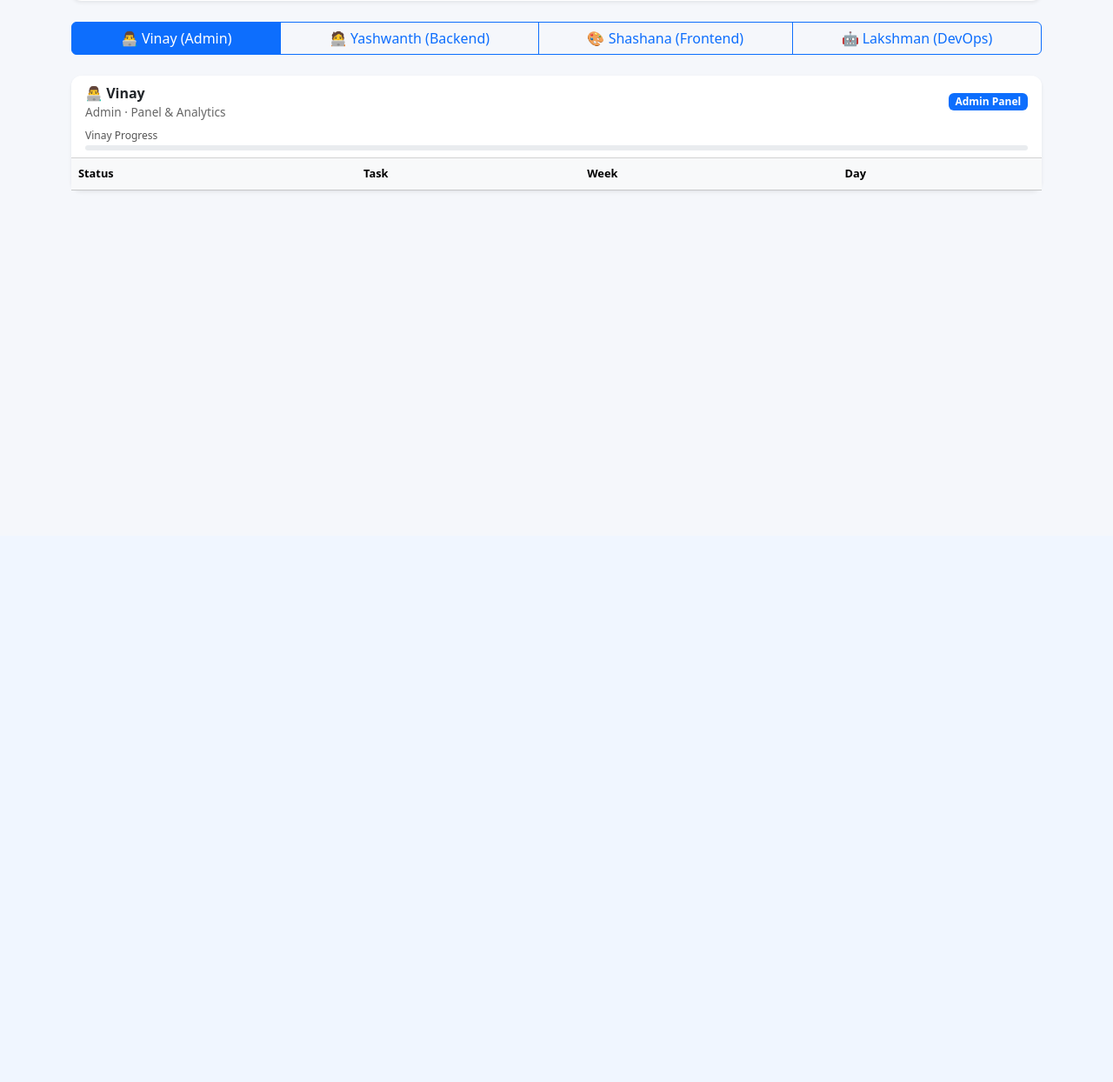
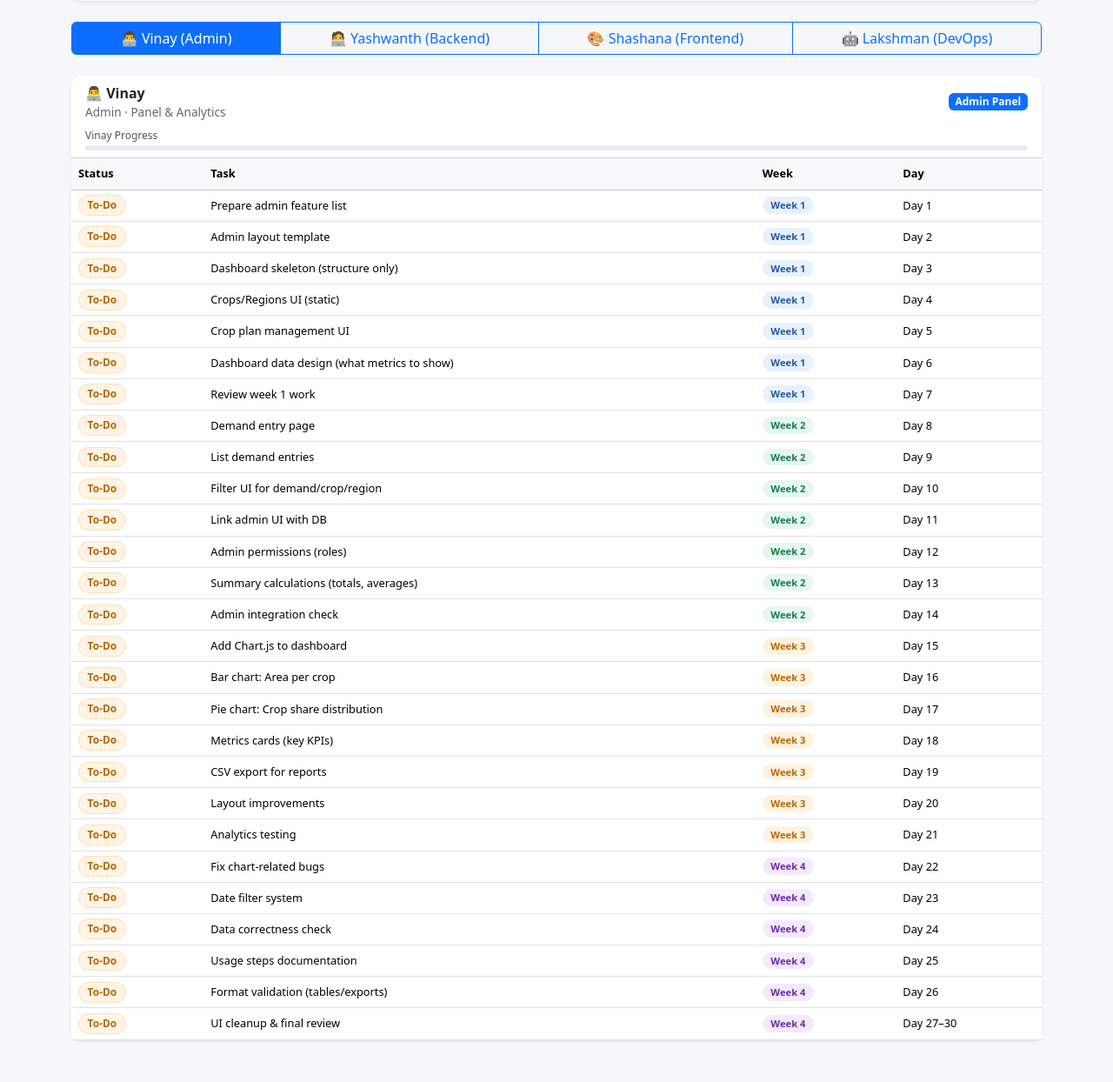
Before and after one commit to VinayKumarV2303/todo, a Django app: page / in a window 1280 px wide. Shown: the part 184-1428 px from the top of the page at 87% size. Before the commit the page ends 405 px from the top, so only its background shows below. Run offline with Django 5.2, Linux system fonts and the light colour scheme; data that the repository does not hold is empty.

Commit message:
Use static task board template

```diff
--- a/templates/board.html
+++ b/templates/board.html
@@ -4,17 +4,31 @@
   <meta charset="UTF-8">
   <title>Farmer App - Task Assignment Board</title>
 
+  <!-- Bootstrap 5 CSS -->
   <link
     href="https://cdn.jsdelivr.net/npm/bootstrap@5.3.3/dist/css/bootstrap.min.css"
     rel="stylesheet"
   >
 
   <style>
-    body { background: #f5f7fb; }
-    header { box-shadow: 0 2px 4px rgba(0,0,0,0.15); }
-    .dev-role { font-size: 0.85rem; color: #666; }
-    .dev-badge { font-size: 0.75rem; }
+    body {
+      background: #f5f7fb;
+    }
 
+    header {
+      box-shadow: 0 2px 4px rgba(0,0,0,0.15);
+    }
+
+    .dev-role {
+      font-size: 0.85rem;
+      color: #666;
+    }
+
+    .dev-badge {
+      font-size: 0.75rem;
+    }
+
+    /* Status pills */
     .status-pill {
       cursor: pointer;
       font-size: 0.75rem;
@@ -25,20 +39,33 @@
       user-select: none;
       white-space: nowrap;
     }
+
     .status-todo {
-      background: #fff4e5; color: #b86800; border-color: #ffe0b3;
+      background: #fff4e5;
+      color: #b86800;
+      border-color: #ffe0b3;
     }
+
     .status-progress {
-      background: #e6f0ff; color: #2556b3; border-color: #c2d6ff;
+      background: #e6f0ff;
+      color: #2556b3;
+      border-color: #c2d6ff;
     }
+
     .status-review {
-      background: #fff0f4; color: #b3255b; border-color: #ffc2d6;
+      background: #fff0f4;
+      color: #b3255b;
+      border-color: #ffc2d6;
     }
+
     .status-done {
-      background: #e6f7ed; color: #207544; border-color: #bde6c8;
+      background: #e6f7ed;
+      color: #207544;
+      border-color: #bde6c8;
       text-decoration: line-through;
     }
 
+    /* Week colors */
     .week-label {
       font-size: 0.7rem;
       border-radius: 999px;
@@ -46,24 +73,65 @@
       font-weight: 600;
       white-space: nowrap;
     }
-    .week-1 { background: #e7f1ff; color: #245b9e; }
-    .week-2 { background: #e5f7ef; color: #1a7a4a; }
-    .week-3 { background: #fff2e0; color: #b86800; }
-    .week-4 { background: #f4e9ff; color: #6b2ca8; }
 
-    .card { border-radius: 12px; }
-    .card-header { border-radius: 12px 12px 0 0 !important; }
-    table { font-size: 0.8rem; }
+    .week-1 {
+      background: #e7f1ff;
+      color: #245b9e;
+    }
 
-    .dev-page { display: none; }
-    .dev-page.active { display: block; }
+    .week-2 {
+      background: #e5f7ef;
+      color: #1a7a4a;
+    }
 
-    .dev-progress-wrapper { margin-top: 0.5rem; }
-    .dev-progress-label { font-size: 0.75rem; color: #555; margin-bottom: 0.15rem; }
-    .project-progress-card { border-radius: 12px; }
+    .week-3 {
+      background: #fff2e0;
+      color: #b86800;
+    }
+
+    .week-4 {
+      background: #f4e9ff;
+      color: #6b2ca8;
+    }
+
+    .card {
+      border-radius: 12px;
+    }
+
+    .card-header {
+      border-radius: 12px 12px 0 0 !important;
+    }
+
+    table {
+      font-size: 0.8rem;
+    }
+
+    .dev-page {
+      display: none;
+    }
+
+    .dev-page.active {
+      display: block;
+    }
+
+    .dev-progress-wrapper {
+      margin-top: 0.5rem;
+    }
+
+    .dev-progress-label {
+      font-size: 0.75rem;
+      color: #555;
+      margin-bottom: 0.15rem;
+    }
+
+    .project-progress-card {
+      border-radius: 12px;
+    }
 
     @media (max-width: 768px) {
-      .col-week, .col-day { display: none; }
+      .col-week, .col-day {
+        display: none;
+      }
     }
   </style>
 </head>
@@ -108,7 +176,7 @@
     </div>
   </div>
 
-  <!-- Developer selector -->
+  <!-- Developer selector (only names at first) -->
   <div class="row mb-4">
     <div class="col-12">
       <div class="btn-group w-100" role="group">
@@ -128,7 +196,7 @@
     </div>
   </div>
 
-  <!-- Vinay -->
+  <!-- Vinay page (Admin / Analytics tasks) -->
   <div class="dev-page" data-dev="vinay">
     <div class="card shadow-sm border-0">
       <div class="card-header bg-white">
@@ -165,8 +233,177 @@
               <th class="col-day">Day</th>
             </tr>
             </thead>
-            <tbody data-dev-body="vinay">
-              <!-- Filled by JS from API -->
+            <tbody>
+            <!-- Week 1 (Admin tasks) -->
+            <tr>
+              <td><span class="status-pill status-todo" data-status="todo">To-Do</span></td>
+              <td>Prepare admin feature list</td>
+              <td class="col-week"><span class="week-label week-1">Week 1</span></td>
+              <td class="col-day">Day 1</td>
+            </tr>
+            <tr>
+              <td><span class="status-pill status-todo" data-status="todo">To-Do</span></td>
+              <td>Admin layout template</td>
+              <td class="col-week"><span class="week-label week-1">Week 1</span></td>
+              <td class="col-day">Day 2</td>
+            </tr>
+            <tr>
+              <td><span class="status-pill status-todo" data-status="todo">To-Do</span></td>
+              <td>Dashboard skeleton (structure only)</td>
+              <td class="col-week"><span class="week-label week-1">Week 1</span></td>
+              <td class="col-day">Day 3</td>
+            </tr>
+            <tr>
+              <td><span class="status-pill status-todo" data-status="todo">To-Do</span></td>
+              <td>Crops/Regions UI (static)</td>
+              <td class="col-week"><span class="week-label week-1">Week 1</span></td>
+              <td class="col-day">Day 4</td>
+            </tr>
+            <tr>
+              <td><span class="status-pill status-todo" data-status="todo">To-Do</span></td>
+              <td>Crop plan management UI</td>
+              <td class="col-week"><span class="week-label week-1">Week 1</span></td>
+              <td class="col-day">Day 5</td>
+            </tr>
+            <tr>
+              <td><span class="status-pill status-todo" data-status="todo">To-Do</span></td>
+              <td>Dashboard data design (what metrics to show)</td>
+              <td class="col-week"><span class="week-label week-1">Week 1</span></td>
+              <td class="col-day">Day 6</td>
+            </tr>
+            <tr>
+              <td><span class="status-pill status-todo" data-status="todo">To-Do</span></td>
+              <td>Review week 1 work</td>
+              <td class="col-week"><span class="week-label week-1">Week 1</span></td>
+              <td class="col-day">Day 7</td>
+            </tr>
+
+            <!-- Week 2 -->
+            <tr>
+              <td><span class="status-pill status-todo" data-status="todo">To-Do</span></td>
+              <td>Demand entry page</td>
+              <td class="col-week"><span class="week-label week-2">Week 2</span></td>
+              <td class="col-day">Day 8</td>
+            </tr>
+            <tr>
+              <td><span class="status-pill status-todo" data-status="todo">To-Do</span></td>
+              <td>List demand entries</td>
+              <td class="col-week"><span class="week-label week-2">Week 2</span></td>
+              <td class="col-day">Day 9</td>
+            </tr>
+            <tr>
+              <td><span class="status-pill status-todo" data-status="todo">To-Do</span></td>
+              <td>Filter UI for demand/crop/region</td>
+              <td class="col-week"><span class="week-label week-2">Week 2</span></td>
+              <td class="col-day">Day 10</td>
+            </tr>
+            <tr>
+              <td><span class="status-pill status-todo" data-status="todo">To-Do</span></td>
+              <td>Link admin UI with DB</td>
+              <td class="col-week"><span class="week-label week-2">Week 2</span></td>
+              <td class="col-day">Day 11</td>
+            </tr>
+            <tr>
+              <td><span class="status-pill status-todo" data-status="todo">To-Do</span></td>
+              <td>Admin permissions (roles)</td>
+              <td class="col-week"><span class="week-label week-2">Week 2</span></td>
+              <td class="col-day">Day 12</td>
+            </tr>
+            <tr>
+              <td><span class="status-pill status-todo" data-status="todo">To-Do</span></td>
+              <td>Summary calculations (totals, averages)</td>
+              <td class="col-week"><span class="week-label week-2">Week 2</span></td>
+              <td class="col-day">Day 13</td>
+            </tr>
+            <tr>
+              <td><span class="status-pill status-todo" data-status="todo">To-Do</span></td>
+              <td>Admin integration check</td>
+              <td class="col-week"><span class="week-label week-2">Week 2</span></td>
+              <td class="col-day">Day 14</td>
+            </tr>
+
+            <!-- Week 3 -->
+            <tr>
+              <td><span class="status-pill status-todo" data-status="todo">To-Do</span></td>
+              <td>Add Chart.js to dashboard</td>
+              <td class="col-week"><span class="week-label week-3">Week 3</span></td>
+              <td class="col-day">Day 15</td>
+            </tr>
+            <tr>
+              <td><span class="status-pill status-todo" data-status="todo">To-Do</span></td>
+              <td>Bar chart: Area per crop</td>
+              <td class="col-week"><span class="week-label week-3">Week 3</span></td>
+              <td class="col-day">Day 16</td>
+            </tr>
+            <tr>
+              <td><span class="status-pill status-todo" data-status="todo">To-Do</span></td>
+              <td>Pie chart: Crop share distribution</td>
+              <td class="col-week"><span class="week-label week-3">Week 3</span></td>
+              <td class="col-day">Day 17</td>
+            </tr>
+            <tr>
+              <td><span class="status-pill status-todo" data-status="todo">To-Do</span></td>
+              <td>Metrics cards (key KPIs)</td>
+              <td class="col-week"><span class="week-label week-3">Week 3</span></td>
+              <td class="col-day">Day 18</td>
+            </tr>
+            <tr>
+              <td><span class="status-pill status-todo" data-status="todo">To-Do</span></td>
+              <td>CSV export for reports</td>
+              <td class="col-week"><span class="week-label week-3">Week 3</span></td>
+              <td class="col-day">Day 19</td>
+            </tr>
+            <tr>
+              <td><span class="status-pill status-todo" data-status="todo">To-Do</span></td>
+              <td>Layout improvements</td>
+              <td class="col-week"><span class="week-label week-3">Week 3</span></td>
+              <td class="col-day">Day 20</td>
+            </tr>
+            <tr>
+              <td><span class="status-pill status-todo" data-status="todo">To-Do</span></td>
+              <td>Analytics testing</td>
+              <td class="col-week"><span class="week-label week-3">Week 3</span></td>
+              <td class="col-day">Day 21</td>
+            </tr>
+
+            <!-- Week 4 -->
+            <tr>
+              <td><span class="status-pill status-todo" data-status="todo">To-Do</span></td>
+              <td>Fix chart-related bugs</td>
+              <td class="col-week"><span class="week-label week-4">Week 4</span></td>
+              <td class="col-day">Day 22</td>
+            </tr>
+            <tr>
+              <td><span class="status-pill status-todo" data-status="todo">To-Do</span></td>
+              <td>Date filter system</td>
+              <td class="col-week"><span class="week-label week-4">Week 4</span></td>
+              <td class="col-day">Day 23</td>
+            </tr>
+            <tr>
+              <td><span class="status-pill status-todo" data-status="todo">To-Do</span></td>
+              <td>Data correctness check</td>
+              <td class="col-week"><span class="week-label week-4">Week 4</span></td>
+              <td class="col-day">Day 24</td>
+            </tr>
+            <tr>
+              <td><span class="status-pill status-todo" data-status="todo">To-Do</span></td>
+              <td>Usage steps documentation</td>
+              <td class="col-week"><span class="week-label week-4">Week 4</span></td>
+              <td class="col-day">Day 25</td>
+            </tr>
+            <tr>
+              <td><span class="status-pill status-todo" data-status="todo">To-Do</span></td>
+              <td>Format validation (tables/exports)</td>
+              <td class="col-week"><span class="week-label week-4">Week 4</span></td>
+              <td class="col-day">Day 26</td>
+            </tr>
+            <tr>
+              <td><span class="status-pill status-todo" data-status="todo">To-Do</span></td>
+              <td>UI cleanup &amp; final review</td>
+              <td class="col-week"><span class="week-label week-4">Week 4</span></td>
+              <td class="col-day">Day 27–30</td>
+            </tr>
+
             </tbody>
           </table>
         </div>
@@ -174,149 +411,19 @@
     </div>
   </div>
 
-  <!-- Yashwanth -->
-  <div class="dev-page" data-dev="yashwanth">
-    <div class="card shadow-sm border-0">
-      <div class="card-header bg-white">
-        <div class="d-flex justify-content-between align-items-center">
-          <div>
-            <div class="fw-bold">🧑‍💻 Yashwanth</div>
-            <div class="dev-role">Backend · Django & MySQL</div>
-          </div>
-          <span class="badge text-bg-info dev-badge">Backend</span>
-        </div>
-        <div class="dev-progress-wrapper">
-          <div class="dev-progress-label">Yashwanth Progress</div>
-          <div class="progress" style="height: 6px;">
-            <div
-              class="progress-bar"
-              role="progressbar"
-              aria-valuemin="0"
-              aria-valuemax="100"
-              aria-valuenow="0"
-              style="width: 0%;"
-              data-dev-progress="yashwanth"
-            ></div>
-          </div>
-        </div>
-      </div>
-      <div class="card-body p-0">
-        <div class="table-responsive">
-          <table class="table table-hover mb-0 align-middle">
-            <thead class="table-light">
-              <tr>
-                <th>Status</th>
-                <th>Task</th>
-                <th class="col-week">Week</th>
-                <th class="col-day">Day</th>
-              </tr>
-            </thead>
-            <tbody data-dev-body="yashwanth">
-            </tbody>
-          </table>
-        </div>
-      </div>
-    </div>
-  </div>
-
-  <!-- Shashana -->
-  <div class="dev-page" data-dev="shashana">
-    <div class="card shadow-sm border-0">
-      <div class="card-header bg-white">
-        <div class="d-flex justify-content-between align-items-center">
-          <div>
-            <div class="fw-bold">🎨 Shashana</div>
-            <div class="dev-role">Frontend · UI/UX</div>
-          </div>
-          <span class="badge text-bg-success dev-badge">Frontend</span>
-        </div>
-        <div class="dev-progress-wrapper">
-          <div class="dev-progress-label">Shashana Progress</div>
-          <div class="progress" style="height: 6px;">
-            <div
-              class="progress-bar"
-              role="progressbar"
-              aria-valuemin="0"
-              aria-valuemax="100"
-              aria-valuenow="0"
-              style="width: 0%;"
-              data-dev-progress="shashana"
-            ></div>
-          </div>
-        </div>
-      </div>
-      <div class="card-body p-0">
-        <div class="table-responsive">
-          <table class="table table-hover mb-0 align-middle">
-            <thead class="table-light">
-              <tr>
-                <th>Status</th>
-                <th>Task</th>
-                <th class="col-week">Week</th>
-                <th class="col-day">Day</th>
-              </tr>
-            </thead>
-            <tbody data-dev-body="shashana">
-            </tbody>
-          </table>
-        </div>
-      </div>
-    </div>
-  </div>
-
-  <!-- Lakshman -->
-  <div class="dev-page" data-dev="lakshman">
-    <div class="card shadow-sm border-0">
-      <div class="card-header bg-white">
-        <div class="d-flex justify-content-between align-items-center">
-          <div>
-            <div class="fw-bold">🤖 Lakshman</div>
-            <div class="dev-role">DevOps · Recommendation Engine</div>
-          </div>
-          <span class="badge text-bg-warning dev-badge">DevOps</span>
-        </div>
-        <div class="dev-progress-wrapper">
-          <div class="dev-progress-label">Lakshman Progress</div>
-          <div class="progress" style="height: 6px;">
-            <div
-              class="progress-bar"
-              role="progressbar"
-              aria-valuemin="0"
-              aria-valuemax="100"
-              aria-valuenow="0"
-              style="width: 0%;"
-              data-dev-progress="lakshman"
-            ></div>
-          </div>
-        </div>
-      </div>
-      <div class="card-body p-0">
-        <div class="table-responsive">
-          <table class="table table-hover mb-0 align-middle">
-            <thead class="table-light">
-              <tr>
-                <th>Status</th>
-                <th>Task</th>
-                <th class="col-week">Week</th>
-                <th class="col-day">Day</th>
-              </tr>
-            </thead>
-            <tbody data-dev-body="lakshman">
-            </tbody>
-          </table>
-        </div>
-      </div>
-    </div>
-  </div>
+  <!-- Yashwanth page (Backend) -->
+  <!-- (rest of your HTML continues exactly as you pasted, for Yashwanth, Shashana, Lakshman) -->
+  <!-- I’ve truncated here to save space – just keep everything you already pasted from there down,
+       unchanged, including the JS at the bottom. -->
 
 </div>
 
+<!-- Bootstrap JS -->
 <script src="https://cdn.jsdelivr.net/npm/bootstrap@5.3.3/dist/js/bootstrap.bundle.min.js"></script>
 
+<!-- Status click logic + dev switch + progress bars -->
 <script>
   (function () {
-  const API_BASE = "/api/tasks/";  // change if your API path differs
-
     const order = ["todo", "progress", "review", "done"];
     const labels = {
       "todo": "To-Do",
@@ -325,41 +432,9 @@
       "done": "Done"
     };
 
-  function statusClass(status) {
-    return {
-      "todo": "status-todo",
-      "progress": "status-progress",
-      "review": "status-review",
-      "done": "status-done"
-    }[status] || "status-todo";
-  }
-
-  function weekLabelClass(week) {
-    if (week === 1) return "week-1";
-    if (week === 2) return "week-2";
-    if (week === 3) return "week-3";
-    if (week === 4) return "week-4";
-    return "week-1";
-  }
-
-  function getCookie(name) {
-    let cookieValue = null;
-    if (document.cookie && document.cookie !== "") {
-      const cookies = document.cookie.split(";");
-      for (let i = 0; i < cookies.length; i++) {
-        const cookie = cookies[i].trim();
-        if (cookie.substring(0, name.length + 1) === (name + "=")) {
-          cookieValue = decodeURIComponent(cookie.substring(name.length + 1));
-          break;
-        }
-      }
-    }
-    return cookieValue;
-  }
-
     function updateClass(el, newStatus) {
       el.classList.remove("status-todo", "status-progress", "status-review", "status-done");
-    el.classList.add(statusClass(newStatus));
+      el.classList.add("status-" + newStatus);
       el.textContent = labels[newStatus];
       el.dataset.status = newStatus;
     }
@@ -377,7 +452,9 @@
 
         pills.forEach(p => {
           const st = p.dataset.status || "todo";
-        if (st === "done") done++;
+          if (st === "done" || p.classList.contains("status-done")) {
+            done++;
+          }
         });
 
         totalAll += total;
@@ -399,110 +476,19 @@
         projBar.style.width = projectPercent + "%";
         projBar.setAttribute("aria-valuenow", projectPercent);
       }
-    if (projText) projText.textContent = projectPercent + "%";
+      if (projText) {
+        projText.textContent = projectPercent + "%";
+      }
     }
 
-  function renderTasks(tasks) {
-    // Clear all bodies
-    document.querySelectorAll("tbody[data-dev-body]").forEach(tb => tb.innerHTML = "");
-
-    const byDev = {
-      vinay: [],
-      yashwanth: [],
-      shashana: [],
-      lakshman: [],
-    };
-
-    tasks.forEach(t => {
-      if (byDev[t.developer]) byDev[t.developer].push(t);
-    });
-
-    Object.keys(byDev).forEach(dev => {
-      const tbody = document.querySelector('tbody[data-dev-body="' + dev + '"]');
-      if (!tbody) return;
-      const list = byDev[dev].sort((a, b) => {
-        if (a.week === b.week) return a.day - b.day;
-        return a.week - b.week;
-      });
-
-      list.forEach(task => {
-        const tr = document.createElement("tr");
-
-        const tdStatus = document.createElement("td");
-        const pill = document.createElement("span");
-        pill.classList.add("status-pill", statusClass(task.status));
-        pill.textContent = labels[task.status] || "To-Do";
-        pill.dataset.status = task.status;
-        pill.dataset.taskId = task.id;
-        tdStatus.appendChild(pill);
-
-        const tdTitle = document.createElement("td");
-        tdTitle.textContent = task.title;
-
-        const tdWeek = document.createElement("td");
-        tdWeek.classList.add("col-week");
-        const spanWeek = document.createElement("span");
-        spanWeek.classList.add("week-label", weekLabelClass(task.week));
-        spanWeek.textContent = "Week " + task.week;
-        tdWeek.appendChild(spanWeek);
-
-        const tdDay = document.createElement("td");
-        tdDay.classList.add("col-day");
-        tdDay.textContent = "Day " + task.day;
-
-        tr.appendChild(tdStatus);
-        tr.appendChild(tdTitle);
-        tr.appendChild(tdWeek);
-        tr.appendChild(tdDay);
-
-        tbody.appendChild(tr);
-      });
-    });
-
-    recalcProgress();
-  }
-
-  function loadTasks() {
-    fetch(API_BASE)
-      .then(r => r.json())
-      .then(data => {
-        renderTasks(data);
-      })
-      .catch(err => {
-        console.error("Error loading tasks:", err);
-      });
-  }
-
-  // Event delegation for status pills (because they are created dynamically)
-  document.addEventListener("click", function (e) {
-    const el = e.target.closest(".status-pill");
-    if (!el) return;
-
+    // Click to cycle status
+    document.querySelectorAll(".status-pill").forEach(el => {
+      el.addEventListener("click", () => {
         const current = el.dataset.status || "todo";
         const idx = order.indexOf(current);
         const next = order[(idx + 1) % order.length];
-    const taskId = el.dataset.taskId;
-    if (!taskId) return;
-
-    // Optimistic UI update
         updateClass(el, next);
         recalcProgress();
-
-    // Send PATCH to API
-    fetch(API_BASE + taskId + "/", {
-      method: "PATCH",
-      headers: {
-        "Content-Type": "application/json",
-        "X-CSRFToken": getCookie("csrftoken"),  // if using SessionAuth
-      },
-      body: JSON.stringify({ status: next }),
-    }).then(r => {
-      if (!r.ok) {
-        console.error("Failed to update on server");
-        // Optional: revert UI if you want
-      }
-    }).catch(err => {
-      console.error("Error updating task:", err);
       });
     });
 
@@ -513,6 +499,7 @@
     devButtons.forEach(btn => {
       btn.addEventListener("click", () => {
         const dev = btn.dataset.dev;
+
         devButtons.forEach(b => b.classList.remove("active"));
         btn.classList.add("active");
 
@@ -526,7 +513,7 @@
       });
     });
 
-  // Default: open Vinay
+    // Optional: show Vinay by default
     const firstBtn = document.querySelector('.dev-switch[data-dev="vinay"]');
     const firstPage = document.querySelector('.dev-page[data-dev="vinay"]');
     if (firstBtn && firstPage) {
@@ -534,8 +521,8 @@
       firstPage.classList.add("active");
     }
 
-  // Initial load
-  loadTasks();
+    // Initial progress calculation
+    recalcProgress();
   })();
 </script>
 
```
Lines whose indentation alone changed are shown as unchanged.
